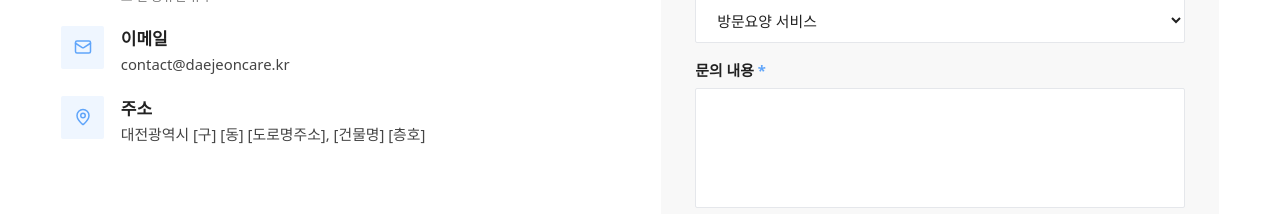
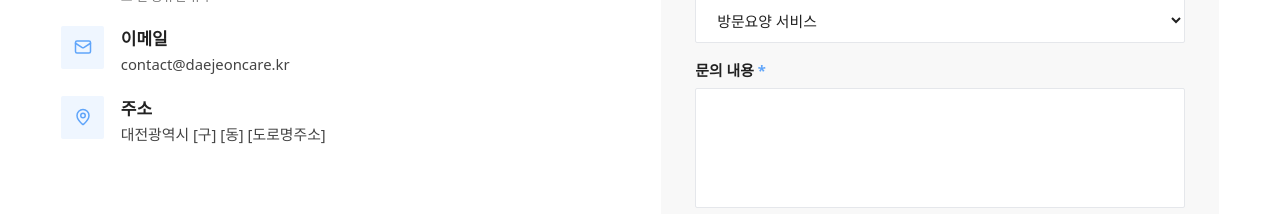
Before and after one commit to ProCodeJH/Daejeon-Care-Visiting-Care, a Next.js app: page /contact in a window 1280 px wide. Shown: the part 820-1034 px from the top of the page. Built offline with nearby package versions, Linux system fonts and the light colour scheme; a web font is replaced by a local one.

Commit message:
Wave 117: /contact 주소 hardcoded placeholder → CONTACT.address — 단일 source paradigm 일관 (3 placeholder 영역 → 1)

```diff
--- a/app/contact/page.tsx
+++ b/app/contact/page.tsx
@@ -63,7 +63,7 @@
                 </div>
                 <div>
                   <p className="font-semibold text-ink-primary mb-0.5">주소</p>
-                  <p className="text-sm">대전광역시 [구] [동] [도로명주소], [건물명] [층호]</p>
+                  <p className="text-sm">{CONTACT.address}</p>
                 </div>
               </div>
             </div>
```
